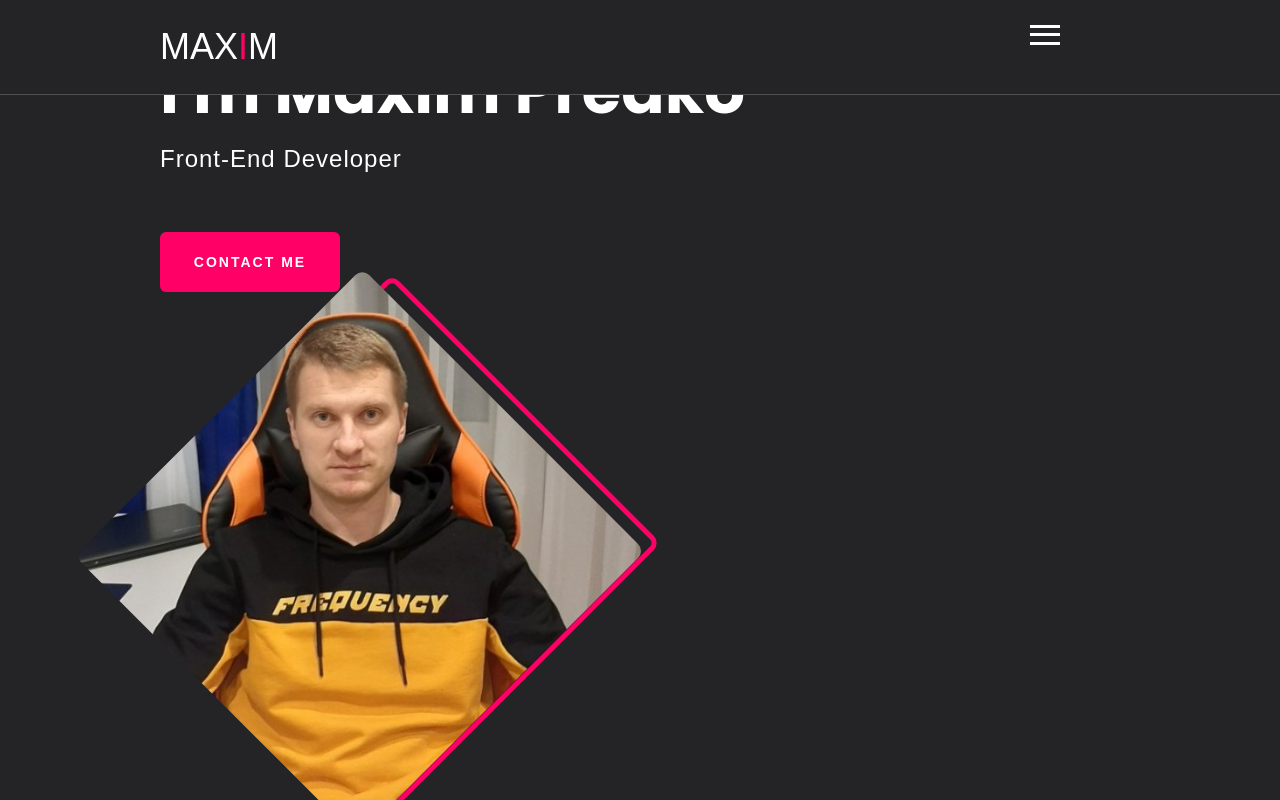
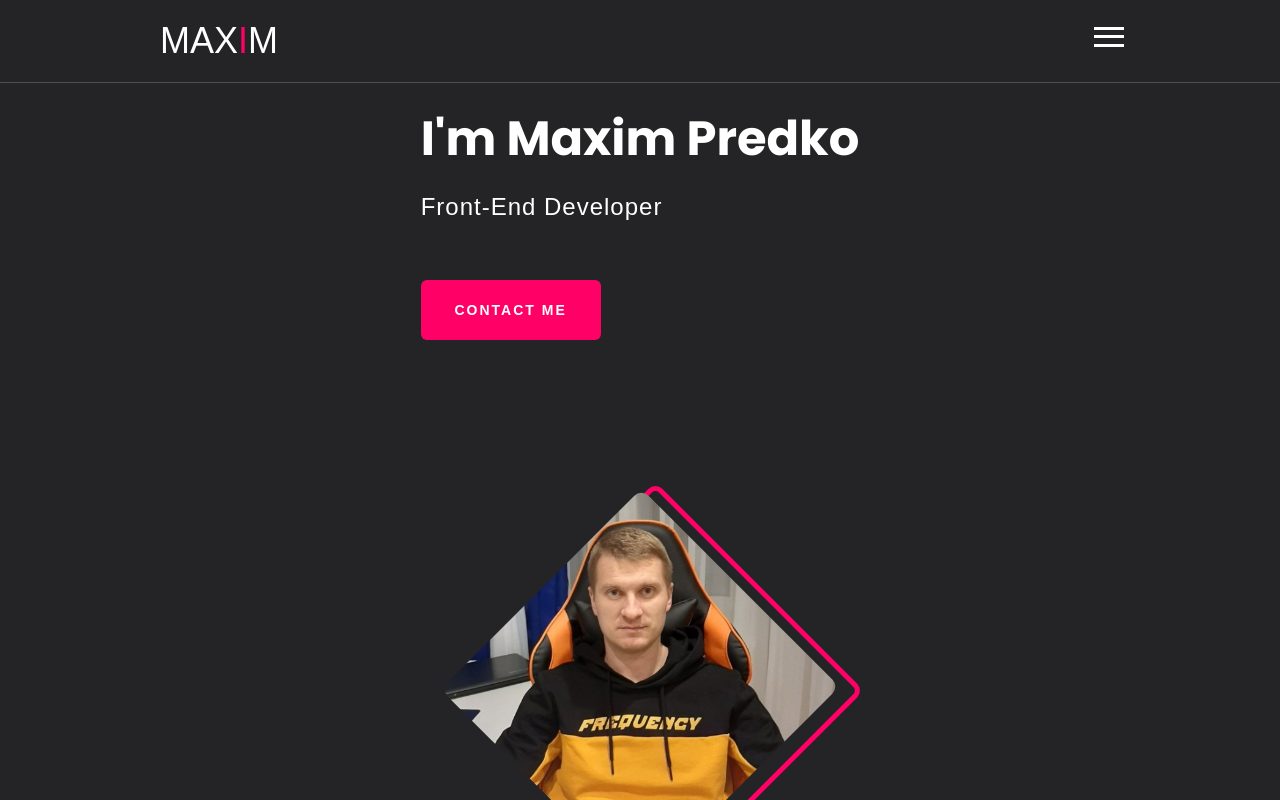
Before and after one commit to maxmajorov/Portfolio, a React (Create React App) app: page / in a window 1280 px wide. Shown: the top 800 px of the page. Built offline with nearby package versions, Linux system fonts and the light colour scheme.

Commit message:
adaptive home section

```diff
--- a/public/index.html
+++ b/public/index.html
@@ -13,8 +13,7 @@
     <link rel="manifest" href="%PUBLIC_URL%/manifest.json" />
 
     <title>React App</title>
-    <link rel="stylesheet" href="https://cdnjs.cloudflare.com/ajax/libs/materialize/1.0.0/css/materialize.min.css">
-    <script src="https://cdnjs.cloudflare.com/ajax/libs/materialize/1.0.0/js/materialize.min.js"></script>
+
   </head>
   <body>
     <noscript>You need to enable JavaScript to run this app.</noscript>
--- a/src/App.css
+++ b/src/App.css
@@ -1,13 +1,14 @@
 .burger {
     position: fixed;
     top: 25px;
-    right: 250px;
+    float: right;
+    right: 13%;
     z-index: 2100;
     display: flex;
     justify-content: right;
     align-items: center;
-    height: 20px;
-    width: 0px;
+    height: 23px;
+    width: 23px;
     background-color: #242426;
   }
     .burgerBtn {
--- a/src/App.tsx
+++ b/src/App.tsx
@@ -20,11 +20,14 @@ export const App: React.FC = () => {
 
   return (
     <div className="App">
-      <nav className="burger">
-        <div className="burgerBtn" onClick={() => setMenuActive(!menuActive)}>
-          <span />
-        </div>
-      </nav>
+      <div className="menu">
+        <nav className="burger">
+          <div className="burgerBtn" onClick={() => setMenuActive(!menuActive)}>
+            <span />
+          </div>
+        </nav>
+      </div>
+
       <div>
         <Header />
         <AboutMySelf />
--- a/src/common/components/Menu/Menu.module.scss
+++ b/src/common/components/Menu/Menu.module.scss
@@ -2,6 +2,7 @@
 
 .menu {
   position: fixed;
+  padding-top: 20px;
   width: 100vw;
   height: 100vh;
   top: 0;
@@ -15,12 +16,16 @@
     display: flex;
     flex-direction: column;
     align-items: center;
-    margin-top: 95px;
-    padding-left: 65px;
+    margin-top: 60px;
+    padding-left: 35px;
     width: 25%;
     height: 100%;
     background-color: $backgroundColorDark;
     transition: all 0.6s;
+
+    @media screen and (max-width: 500px) {
+      width: 100%;
+    }
 
     .logo {
       margin-bottom: 50px;
@@ -44,7 +49,7 @@
   }
 
   ul li:not(:last-child) {
-   margin-bottom: 20px;
+   margin-bottom: 30px;
   }
 
   }
--- a/src/components/AboutMySelf/AboutMySelf.module.scss
+++ b/src/components/AboutMySelf/AboutMySelf.module.scss
@@ -2,7 +2,7 @@
 
 
 .mainBlock{
-
+  padding-top: 60px;
   background-color: $backgroundColorDark;
 
   @media only screen and (max-width: 767px) {
@@ -24,8 +24,9 @@
       flex-wrap: wrap;
 
 
-      @media only screen and (max-width: 767px) {
+      @media only screen and (min-width: 767px) {
         display: flex;
+        flex-direction: column;
         justify-content: space-between;
         align-items: center;
         flex-wrap: wrap;
@@ -58,8 +59,20 @@
           color: $textColor;
           margin-bottom: 34px;
 
+          @media only screen and (max-width: 1430px) {
+            font-size: 48px;
+          }
+
+          @media only screen and (max-width: 1024px) {
+            font-size: 42px;
+          }
+
           @media only screen and (max-width: 767px) {
             font-size: 34px;
+          }
+
+          @media only screen and (max-width: 360px) {
+            font-size: 32px;
           }
 
         }
@@ -97,36 +110,81 @@
       }
 
       .avatar {
-         position: relative;
+        position: relative;
+        transform: translateX(-85px);
+
+        @media only screen and (max-width: 1430px) {
+          transform: translateX(0);
+        }
+
+        @media only screen and (max-width: 1024px) {
+          transform: translateX(0);
+        }
+
+        @media only screen and (max-width: 767px) {
+          transform: translateX(0);
+        }
+
 
         .frame {
           position: absolute;
           top: 0px;
           left: 35px;
-          width: 380px;
-          height: 400px;
+          width: 330px;
+          height: 350px;
           border: 5px solid $primaryColor;
           border-radius: 10px;
           transform: rotate(45deg);
 
+          @media only screen and (max-width: 1430px) {
+            top: 0px;
+            left: 50px;
+            width: 285px;
+            height: 265px;
+          }
+
+          @media only screen and (max-width: 1024px) {
+            top: 0px;
+            left: 85px;
+            width: 230px;
+            height: 235px;
+          }
+
           @media only screen and (max-width: 767px) {
+            top: 0px;
+            left: 80px;
+            width: 220px;
+            height: 225px;
             visibility: hidden;
+          }
 
-          }
         }
 
         .photo {
-
+          width: 100%;
+          max-width: 350px;
+          margin: 0 auto;
           transform: rotate(45deg);
           overflow: hidden;
           border-radius: 10px;
 
+          @media only screen and (max-width: 1430px) {
+            width: 80%;
+          }
+          @media only screen and (max-width: 1024px) {
+            width: 70%;
+          }
+          @media only screen and (max-width: 767px) {
+            width: 65%;
+          }
+
 
 
           > img {
-            max-width: 400px;
+            max-width: 100%;
             height: auto;
             transform: rotate(-45deg) scale(1.42);
+
 
 
             @media only screen and (max-width: 767px) {
--- a/src/components/AboutMySelf/AboutMySelf.tsx
+++ b/src/components/AboutMySelf/AboutMySelf.tsx
@@ -10,7 +10,7 @@ export const AboutMySelf: React.FC = () => {
           <h4 className={classes.greeting}>Hi There</h4>
           <h1 className={classes.name}>I'm Maxim Predko</h1>
           <h4 className={classes.specialization}>Front-End Developer</h4>
-          <a href="#contact" className={classes.btn}>
+          <a href="#contacts" className={classes.btn}>
             Contact me
           </a>
         </div>
```
